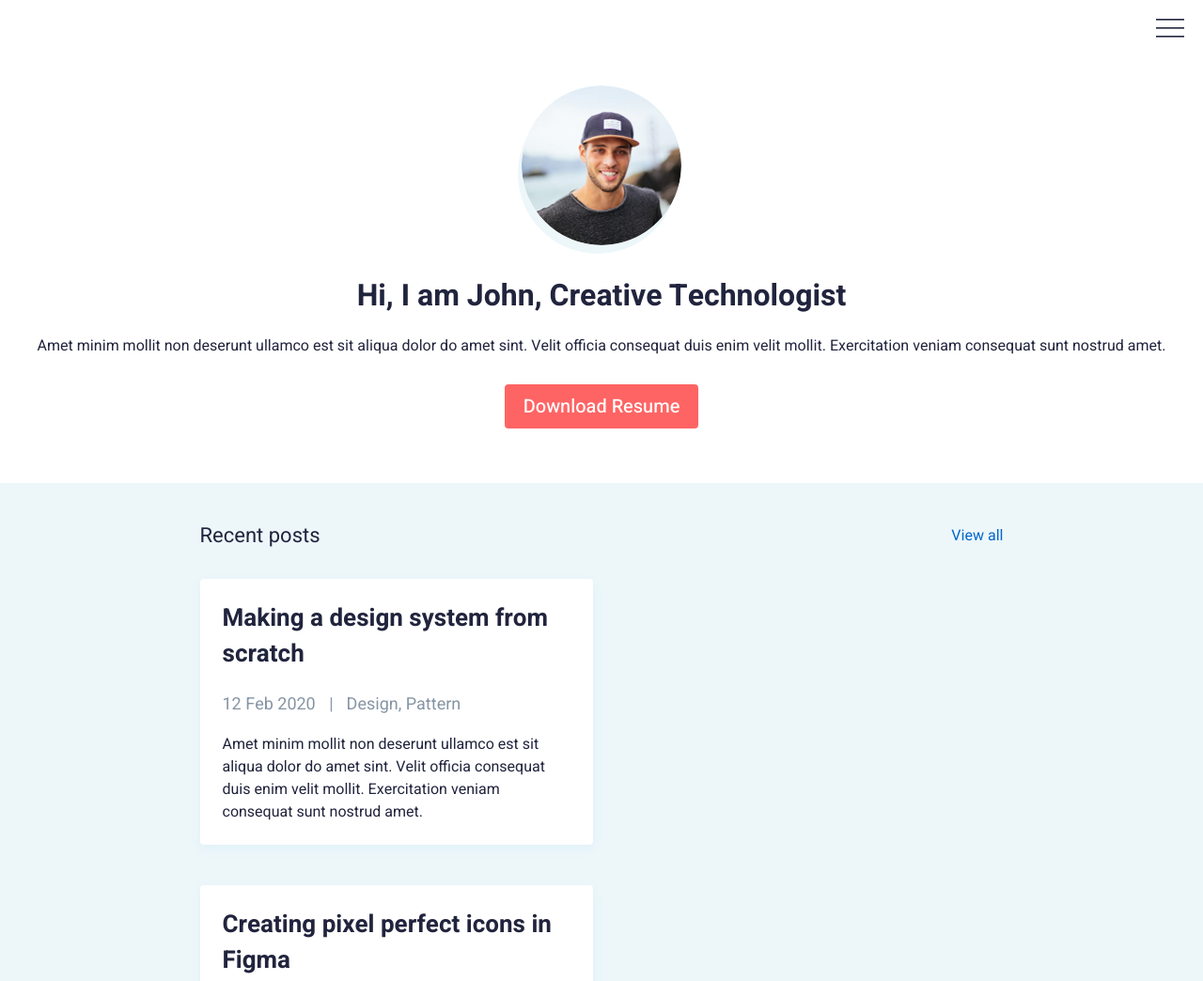
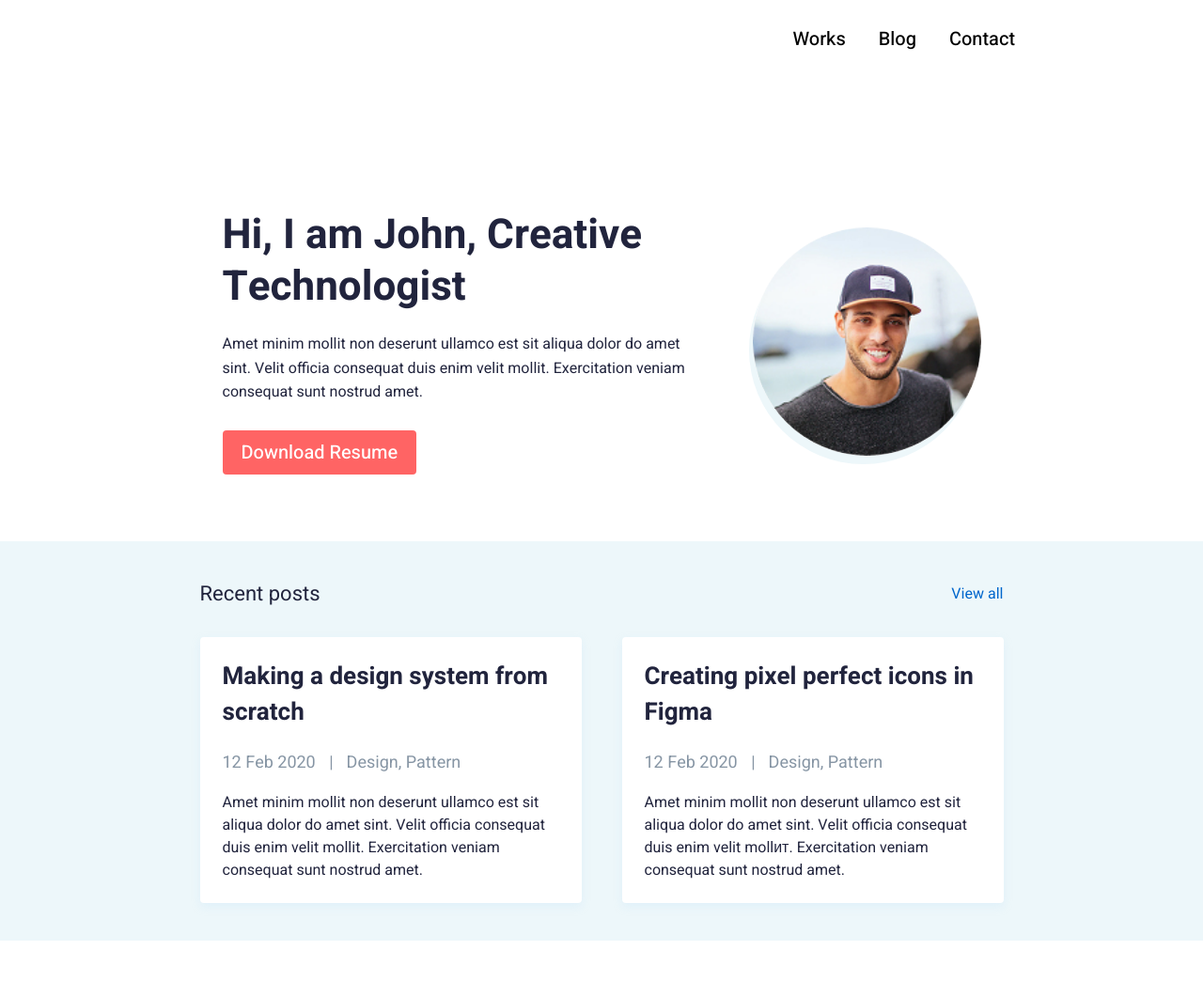
Before and after one commit to suyuntolonduyev-collab/jonn, a plain HTML site: page index.html in a window 1280 px wide. Shown: the top 1044 px of the page at 94% size. Drawn offline with Linux system fonts and the light colour scheme; a script that the page names is missing.

Commit message:
fix: fixed bags and mistakes

```diff
--- a/css/style.css
+++ b/css/style.css
@@ -14,14 +14,12 @@
 body {
   font-family: "Heebo", sans-serif;
   font-weight: 400;
-  color: var(--dark);
 }
 
 .header {
   padding: 20px;
   display: flex;
   flex-wrap: wrap;
-  align-items: center;
 }
 
 .header__menu-btn {
@@ -30,8 +28,6 @@ body {
   width: 30px;
   height: 18px;
   margin-left: auto;
-  cursor: pointer;
-  transition: opacity 0.3s;
 }
 
 .header__nav {
@@ -40,7 +36,7 @@ body {
   padding-top: 20px;
   padding-bottom: 20px;
   margin-top: 20px;
-  background-color: var(--bg-light);
+  background-color: #eee;
 }
 
 .header__nav.active {
@@ -59,7 +55,7 @@ body {
 .header__menu-link {
   font-weight: 500;
   font-size: 20px;
-  color: var(--dark);
+  color: #000;
   text-decoration: none;
 }
 
@@ -80,8 +76,7 @@ body {
   height: 170px;
   border-radius: 50%;
   overflow: hidden;
-  box-shadow: -4px 9px 0px var(--bg-light);
-  flex-shrink: 0;
+  box-shadow: -4px 9px 0px #edf7fa;
 }
 
 .hero__img {
@@ -92,13 +87,79 @@ body {
 
 .hero__text {
   text-align: center;
-  color: var(--dark);
+  color: #21243d;
 }
 
 .hero__title {
   margin: 0 0 21px 0;
   font-size: 32px;
   line-height: 125%;
+}
+
+.hero__description {
+  font-weight: 400;
+  font-size: 16px;
+  margin: 0 0 27px 0;
+}
+
+.hero__btn {
+  padding: 9px 20px 9px 20px;
+  background-color: #ff6464;
+  font-weight: 500;
+  font-size: 20px;
+  color: #fff;
+  text-decoration: none;
+}
+
+@media screen and (min-width: 768px) {
+  .header {
+    max-width: 1000px;
+    margin: 0 auto;
+    padding: 27px 60px;
+  }
+
+  .header__menu-btn {
+    display: none;
+  }
+
+  .header__nav {
+    display: flex;
+    margin: 0;
+    padding: 0;
+    background-color: transparent;
+    justify-content: end;
+  }
+
+  .header__menu {
+    flex-direction: row;
+    gap: 35px;
+  }
+
+  .hero {
+    flex-direction: row;
+    max-width: 855px;
+    margin: 0 auto;
+    justify-content: space-between;
+    align-items: center;
+    padding-top: 140px;
+    padding-bottom: 71px;
+  }
+
+  .hero__img-wrapper {
+    width: 243px;
+    height: 243px;
+    order: 2;
+  }
+
+  .hero__text {
+    width: 497px;
+    order: 1;
+    text-align: left;
+  }
+
+  .hero__title {
+    font-size: 44px;
+  }
 }
 
 .hero__description {
@@ -152,7 +213,6 @@ body {
 .resent-posts__conteiner-main {
   background: var(--bg-light);
   display: flex;
-  flex-direction: column;
   justify-content: center;
   gap: 43px;
   max-width: 855px;
@@ -208,7 +268,7 @@ body {
 
 .feature__first {
   display: flex;
-  flex-direction: column;
+  justify-content: space-between;
   gap: 18px;
   padding-bottom: 62px;
   margin-bottom: 61px;
```
